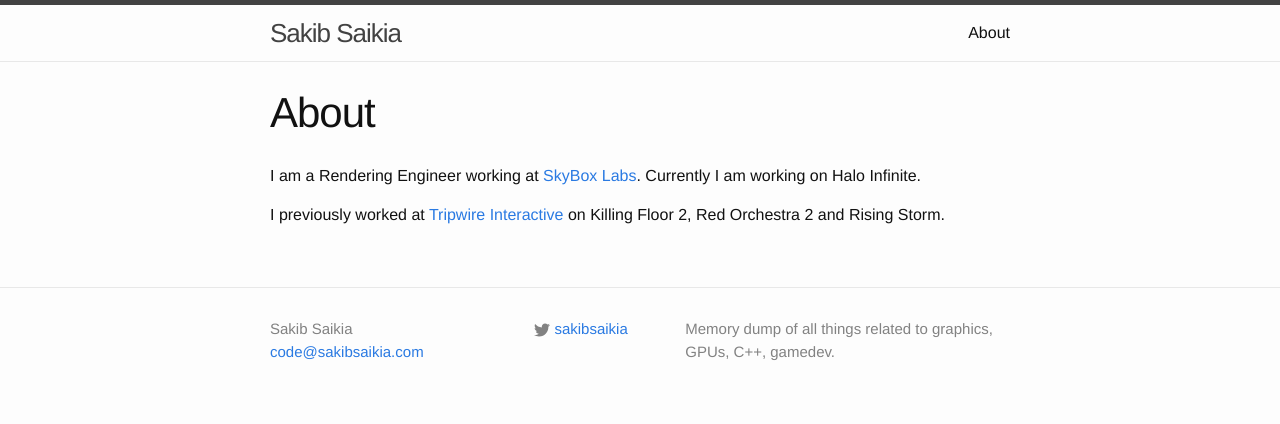
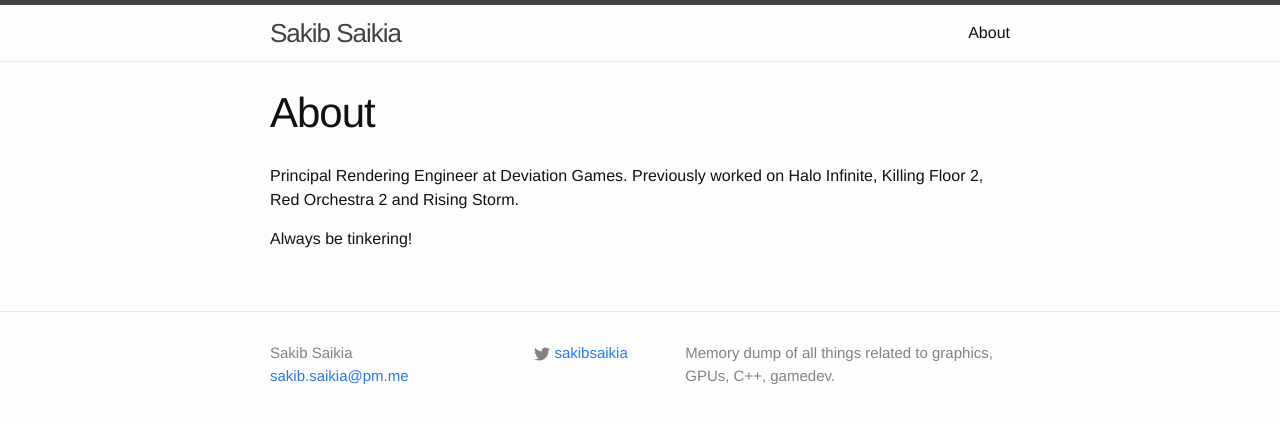
Before and after one commit to SakibSaikia/SakibSaikia.github.io, a Jekyll site: the page built from about.md, in a window 1280 px wide. Shown: the top 424 px of the page. Built offline with Jekyll 4.4.1, drawn with Linux system fonts in a browser that asks for light colours.

Commit message:
Updated Info

```diff
--- a/_config.yml
+++ b/_config.yml
@@ -14,7 +14,7 @@
 # You can create any custom variable you would like, and they will be accessible
 # in the templates via {{ site.myvariable }}.
 title: Sakib Saikia
-email: code@sakibsaikia.com
+email: sakib.saikia@pm.me
 description: > # this means to ignore newlines until "baseurl:"
   Memory dump of all things related to graphics, GPUs, C++, gamedev.
 baseurl: "" # the subpath of your site, e.g. /blog
--- a/about.md
+++ b/about.md
@@ -4,6 +4,7 @@ title: About
 permalink: /about/
 comments: false
 ---
-I am a Rendering Engineer working at [SkyBox Labs](http://skyboxlabs.com/). Currently I am working on Halo Infinite.
 
-I previously worked at [Tripwire Interactive](http://www.tripwireinteractive.com/) on Killing Floor 2, Red Orchestra 2 and Rising Storm.
+Principal Rendering Engineer at Deviation Games. Previously worked on Halo Infinite, Killing Floor 2, Red Orchestra 2 and Rising Storm.
+
+Always be tinkering!
```
